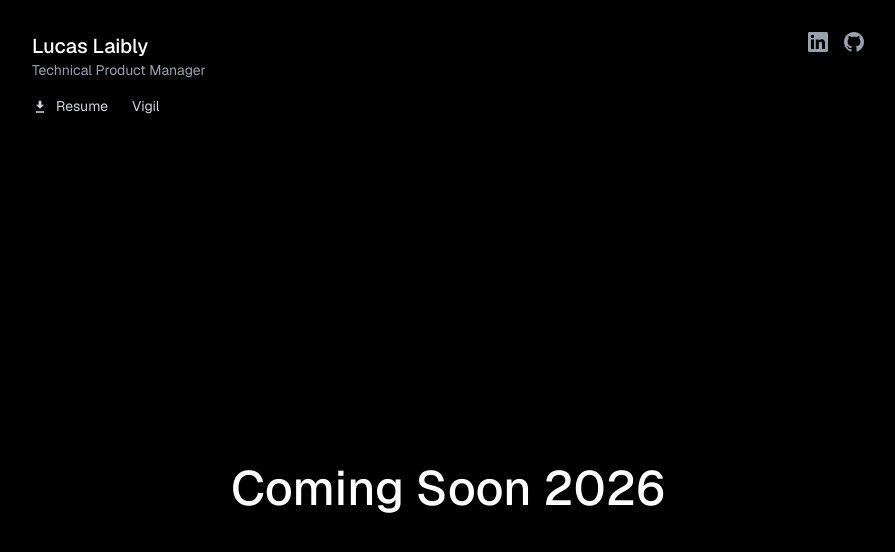
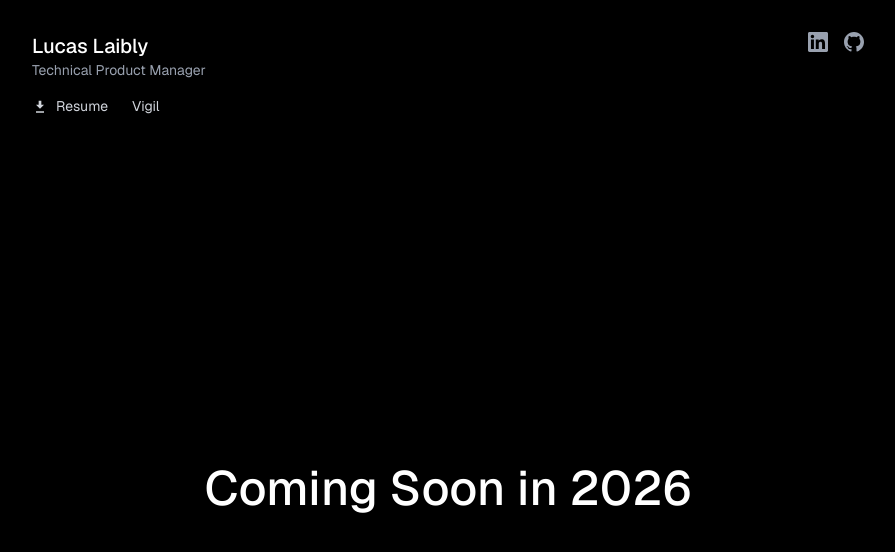
Before and after one commit to LucasLaibly/lucaslaibly.com, a Next.js app: page /vigil in a window 1280 px wide. Shown: the top 552 px of the page, without its empty margins (192-1087 px from the left). Built offline with nearby package versions, Linux system fonts and the light colour scheme.

Commit message:
update copy

```diff
--- a/app/vigil/page.tsx
+++ b/app/vigil/page.tsx
@@ -52,7 +52,7 @@ export default function Vigil() {
       {/* Main Content */}
       <main className="flex items-center justify-center" style={{ minHeight: 'calc(100vh - 120px)' }}>
         <h1 className="text-4xl md:text-5xl font-medium text-white">
-          Coming Soon 2026
+          Coming Soon in 2026
         </h1>
       </main>
     </div>
```
